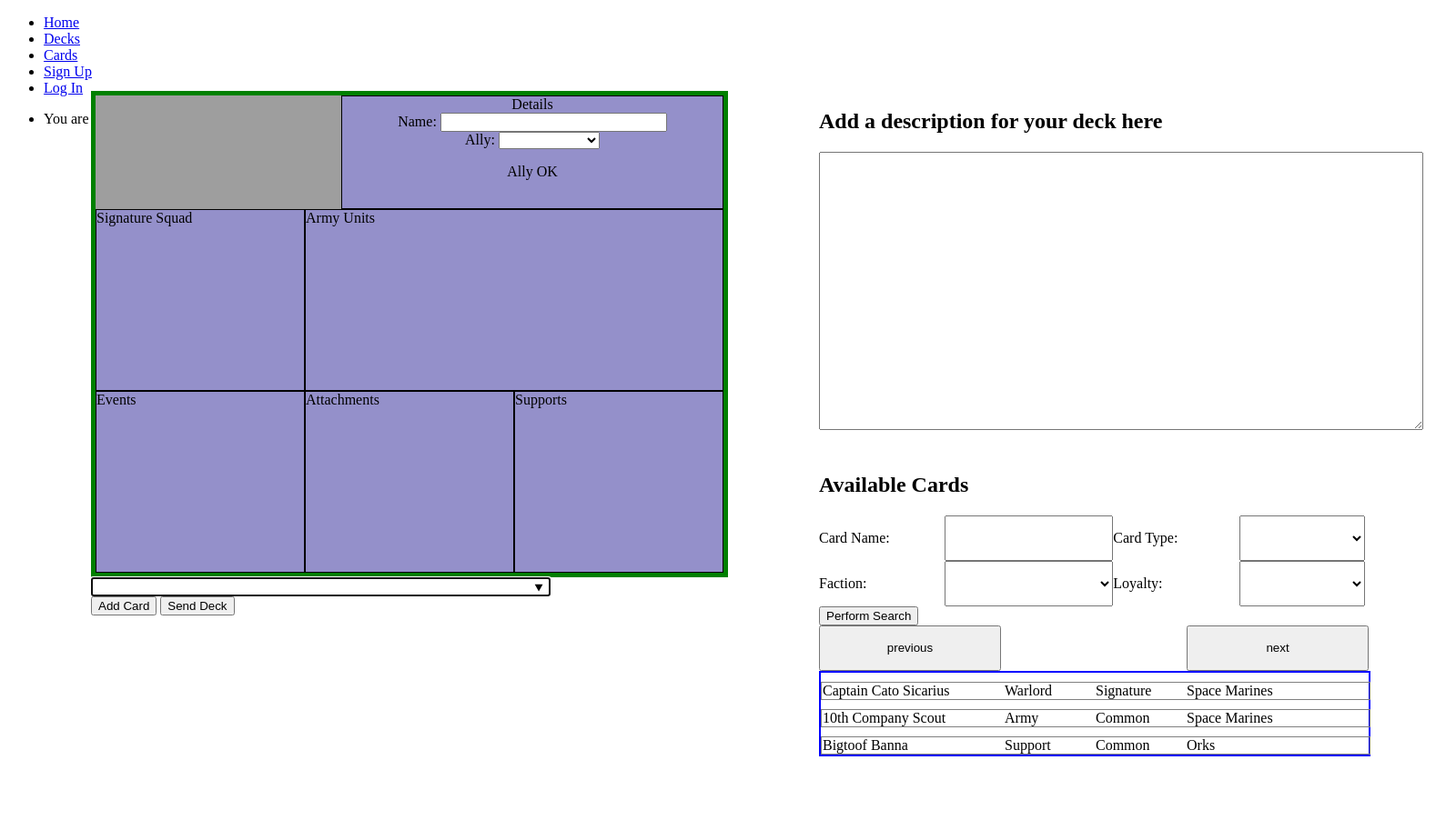
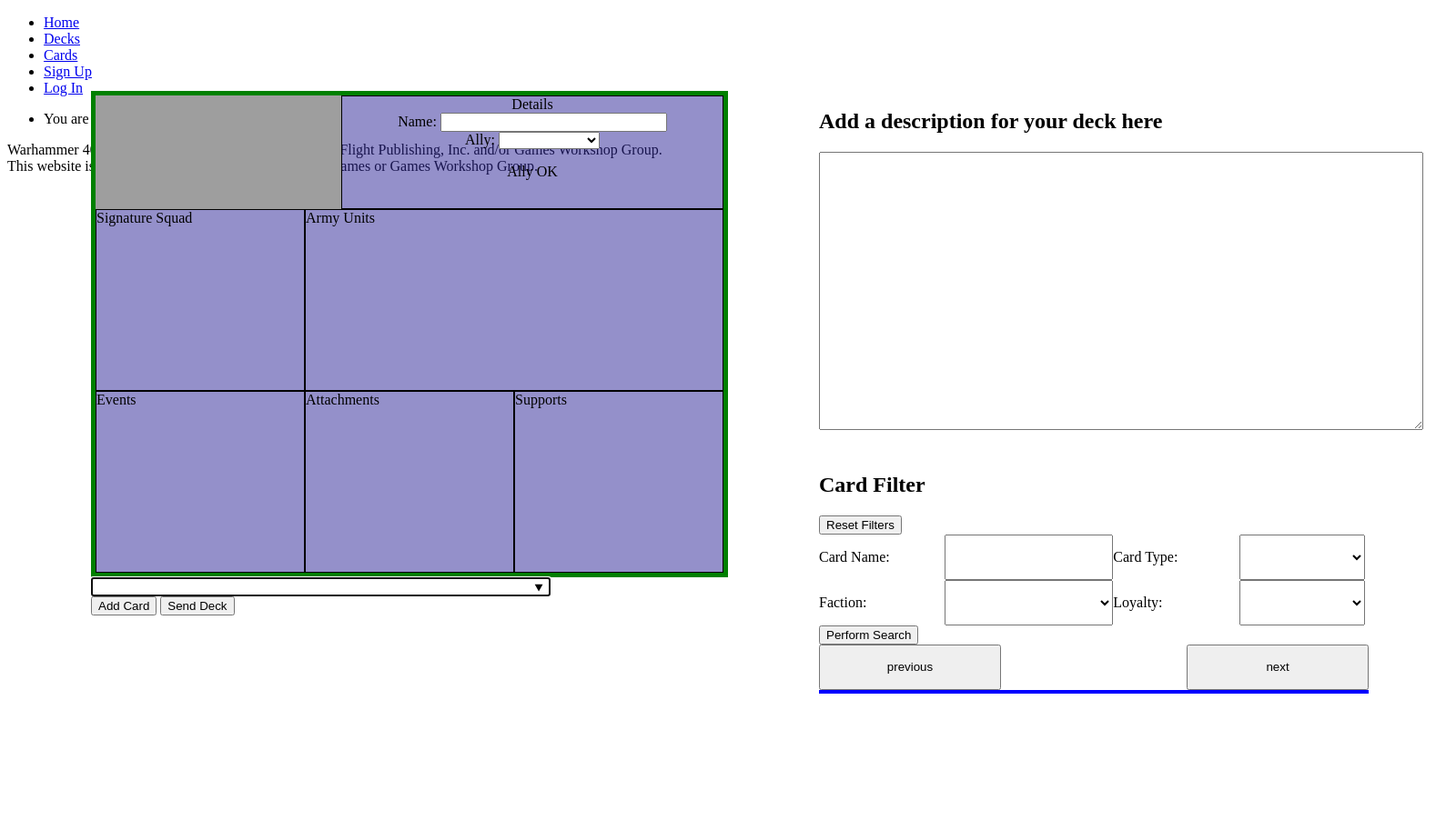
Before and after one commit to C-C-Coalback/Conquest-LCG-Deckbuilder, a Django app: page /decks/create_deck/ in a window 1600 px wide. Shown: the whole page at 91% size. Before the commit the page ends 832 px from the top, so only its background shows below. Run offline with Django 4.2, Linux system fonts and the light colour scheme; grey boxes are pictures that could not be loaded.

Commit message:
Added footer. Reset filters button added.

```diff
--- a/conquestdb/decks/static/createdeck.css
+++ b/conquestdb/decks/static/createdeck.css
@@ -133,6 +133,7 @@
     cursor: pointer;
     left: 900px;
     top: 500px;
+    padding-bottom: 150px;
 }
 
 .box {
--- a/conquestdb/decks/templates/decks/createdeck.html
+++ b/conquestdb/decks/templates/decks/createdeck.html
@@ -54,7 +54,8 @@
     <textarea id="descriptionInput" name="description" rows="20" cols="80"></textarea><br>
 </div>
 <div id="mini-card-search-container">
-    <h2>Available Cards</h2>
+    <h2>Card Filter</h2>
+    <button id="clear-filter" onclick="clearFilters();">Reset Filters</button>
     <form id="myForm">
         <div id="filters-container">
             <p id="p-card-name">Card Name:</p><input id="searchInput" type="text" name="search">
@@ -94,24 +95,7 @@
         <input id="next-page" type="button" value="next" onclick="nextPage();">
     </div>
     <div id="card-filter-results">
-        <div class="searched-card" onclick="quickAddCard(this)" onmouseenter="showImg(this)" onmouseleave="clearImg()" data-src="/static/images/CardImages/Captain_Cato_Sicarius.jpg" data-name="Captain Cato Sicarius">
-            <div class="mini-card-name">Captain Cato Sicarius</div>
-            <div class="mini-card-type">Warlord</div>
-            <div class="mini-card-loyalty">Signature</div>
-            <div class="mini-card-faction">Space Marines</div>
-        </div>
-        <div class="searched-card" onclick="quickAddCard(this)" onmouseenter="showImg(this)" onmouseleave="clearImg()" data-src="/static/images/CardImages/10th_Company_Scout.jpg" data-name="10th Company Scout">
-            <div class="mini-card-name">10th Company Scout</div>
-            <div class="mini-card-type">Army</div>
-            <div class="mini-card-loyalty">Common</div>
-            <div class="mini-card-faction">Space Marines</div>
-        </div>
-        <div class="searched-card" onclick="quickAddCard(this)" onmouseenter="showImg(this)" onmouseleave="clearImg()" data-src="/static/images/CardImages/Bigtoof_Banna.jpg" data-name="Bigtoof Banna">
-            <div class="mini-card-name">Bigtoof Banna</div>
-            <div class="mini-card-type">Support</div>
-            <div class="mini-card-loyalty">Common</div>
-            <div class="mini-card-faction">Orks</div>
-        </div>
+
     </div>
 </div>
 <img id="cursor-follower" src="/static/images/CardImages/Cardback.jpg">
@@ -131,6 +115,17 @@
     onmousemove = function(e){
         mouse_x = e.clientX;
         mouse_y = e.clientY * (0.8) + 80 + window.scrollY;
+    }
+
+    function clearFilters() {
+        var searchInput = document.getElementById("searchInput");
+        searchInput.value = "";
+        var searchInput = document.getElementById("loyalty");
+        searchInput.value = "None";
+        var searchInput = document.getElementById("faction");
+        searchInput.value = "None";
+        var searchInput = document.getElementById("cardType");
+        searchInput.value = "None";
     }
 
     function previousPage() {
--- a/conquestdb/decks/templates/decks/deck_data.html
+++ b/conquestdb/decks/templates/decks/deck_data.html
@@ -1,5 +1,5 @@
 {% extends "base.html" %}
-{% block title %}Deck Data{% endblock %}
+{% block title %}Create Deck{% endblock %}
 {% block content %}
 {% load static %}
 <link rel="stylesheet" href="{% static 'deck_data.css' %}">
--- a/conquestdb/templates/base.html
+++ b/conquestdb/templates/base.html
@@ -16,4 +16,9 @@
   </main>
 </body>
 
+<footer>
+  Warhammer 40,000: Conquest is a trademark of Fantasy Flight Publishing, Inc. and/or Games Workshop Group.
+  <br>
+  This website is not affiliated with either Fantasy Flight Games or Games Workshop Group.
+</footer>
 </html>
```
Also changed, not shown: 2 other files.
